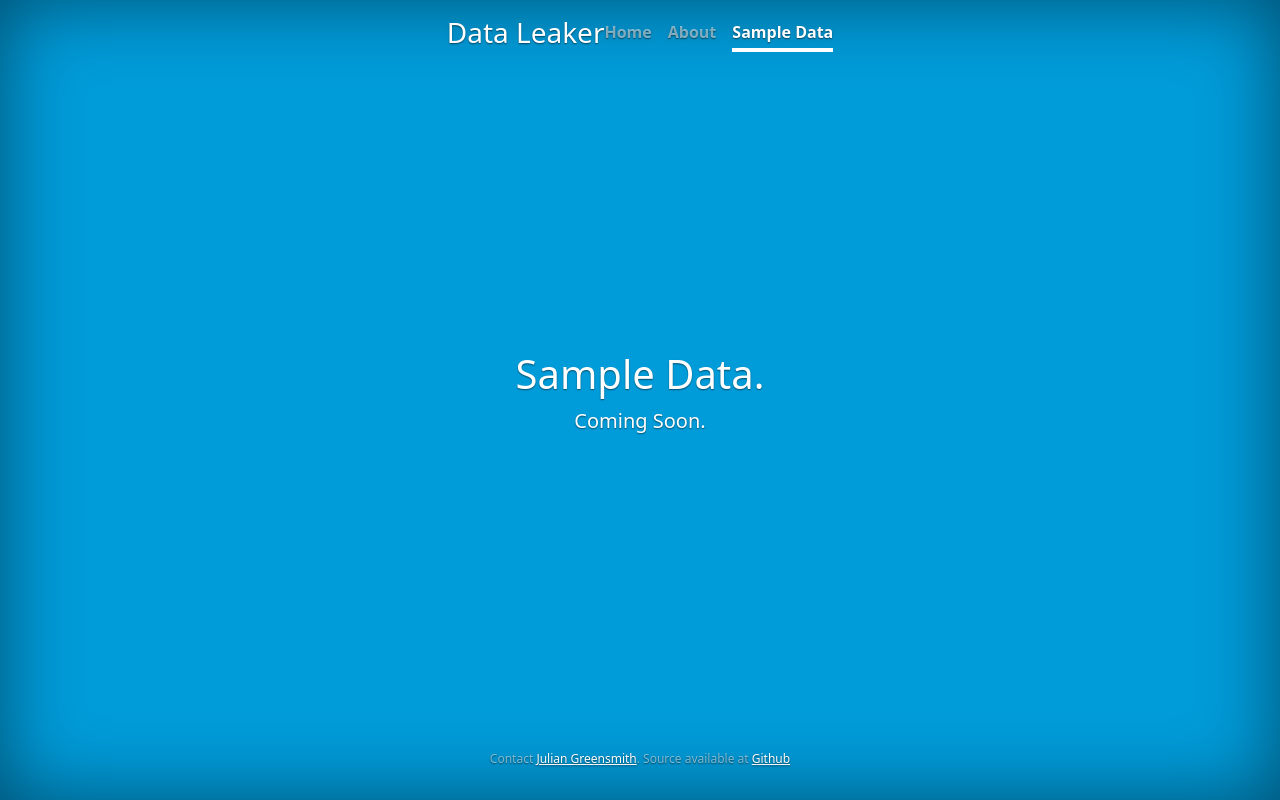
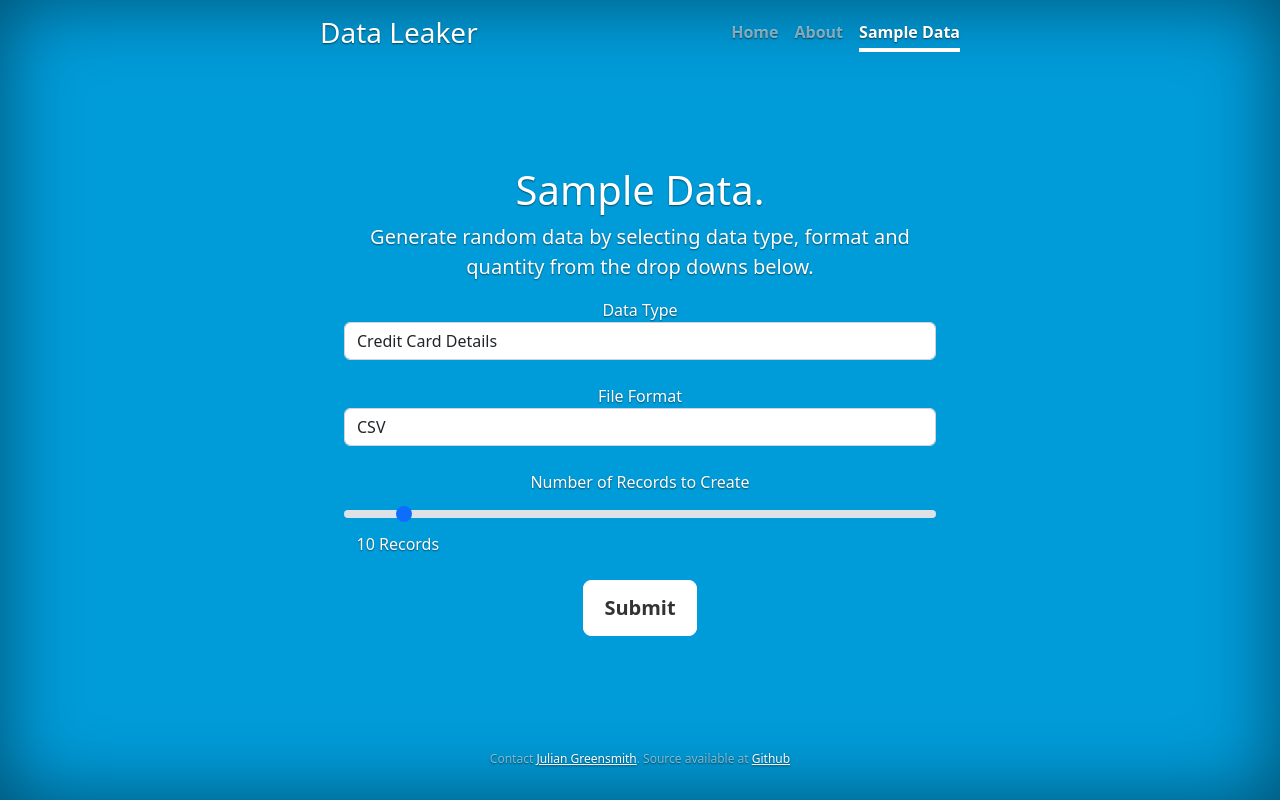
Before and after one commit to jxg81/dlp-test-site, a Flask app: page /samples in a window 1280 px wide. Run offline with Flask 2, Linux system fonts and the light colour scheme; some libraries are stand-ins or nearby versions.

Commit message:
framework for sample data gen

```diff
--- a/templates/index.html
+++ b/templates/index.html
@@ -80,8 +80,51 @@
       <main role="main" class="inner cover">
         <h1 class="cover-heading">Sample Data.</h1>
         <p class="lead">
-            Coming Soon.
+            Generate random data by selecting data type, format and quantity from the drop downs below.
         </p>
+        <form method="POST" action="">
+        <div class="form-group">
+          <label for="record_type">Data Type</label>
+          <select class="form-control" id="record_type" name="record_type">
+            <option>Credit Card Details</option>
+            <option>PII (Name, Address, Email, etc.)</option>
+            <option>Banking</option>
+          </select>
+        </br>
+          <label for="file_format">File Format</label>
+          <select class="form-control" id="file_format", name="file_format">
+            <option>CSV</option>
+            <option>TXT</option>
+            <option>PDF</option>
+            <option>JSON</option>
+          </select>
+        </br>
+          <div style="position:relative; margin:auto; width:100%">
+            <label for="record_qty" class="form-label">Number of Records to Create</label>
+            <input class="form-range" type="range" id="record_qty" name="record_qty" value='10' max="100" min="1" style="width:100%"></br></br></br>
+            <span style="position:absolute; color:white; min-width:100px;">
+              <span id="record_qty_value"></span>
+            </span>
+          </div>
+          <input type="submit" value="Submit" class="btn btn-lg btn-secondary">
+        </form>
+          <script type="text/javascript" charset="utf-8">
+            var record_qty = document.querySelector('#record_qty');
+            var record_qty_value = document.querySelector('#record_qty_value');
+            var myUnits = 'Records';
+            var off = record_qty.offsetWidth / (parseInt(record_qty.max) - parseInt(record_qty.min));
+            var px =  ((record_qty.valueAsNumber - parseInt(record_qty.min)) * off) - (record_qty_value.offsetParent.offsetWidth / 2);
+
+              record_qty_value.parentElement.style.left = px + 'px';
+              record_qty_value.parentElement.style.bottom = record_qty.offsetHeight + 'px';
+              record_qty_value.innerHTML = record_qty.value + ' ' + myUnits;
+
+              record_qty.oninput =function(){
+                let px = ((record_qty.valueAsNumber - parseInt(record_qty.min)) * off) - (record_qty_value.offsetWidth / 2);
+                record_qty_value.innerHTML = record_qty.value + ' ' + myUnits;
+                record_qty_value.parentElement.style.left = px + 'px';
+              };
+              </script>
       </main>
       {% endif %}
 
--- a/views.py
+++ b/views.py
@@ -10,7 +10,7 @@
     return render_template('index.html', home=True)
 
 @app.route('/', methods=['POST'])
-def post_content():
+def homepage_post_content():
     received_file = request.files['file']
     filename = secure_filename(received_file.filename)
     received_text = str(request.form['text-input'])
@@ -23,3 +23,11 @@
 @app.route('/samples', methods=['GET'])
 def samples_page():
     return render_template('index.html', samples=True)
+
+@app.route('/samples', methods=['POST'])
+def samples_post_content():
+    record_type = str(request.form['record_type'])
+    file_format = str(request.form['file_format'])
+    record_qty = int(request.form['record_qty'])
+    print(record_type, record_qty, file_format)
+    return render_template('index.html', samples=True)
```
Also changed, not shown: sample_gen.py (added, +46 -0 lines), LICENSE.txt (added).
